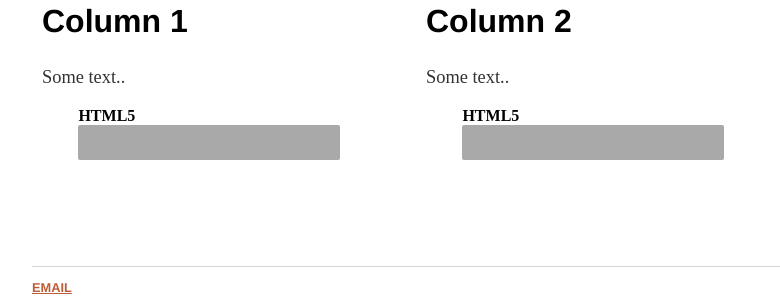
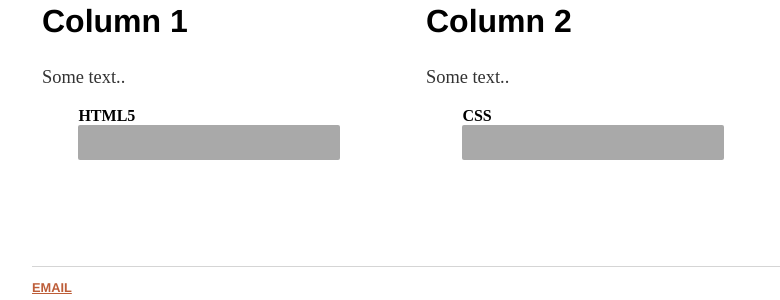
Before and after one commit to rsourki/rsourki.github.io, a Jekyll site: the page built from cv/index.html, in a window 1280 px wide. Shown: the part 732-1032 px from the top of the page, without its empty margins (224-1004 px from the left). Built offline with Jekyll 4.4.1, drawn with Linux system fonts in a browser that asks for light colours.

Commit message:
Update index.html

```diff
--- a/cv/index.html
+++ b/cv/index.html
@@ -46,8 +46,8 @@ title: Research - Reza Sourki Webpage
 
 
     <div class="bar-1">
-    <div class="titlebar">HTML5</div>
-    <div class="bar" data-width="65%">
+    <div class="titlebar">CSS</div>
+    <div class="bar" data-width="90%">
       <div class="bar-inner" style="background: #084c61;"></div>
     </div>
     </div>
```
